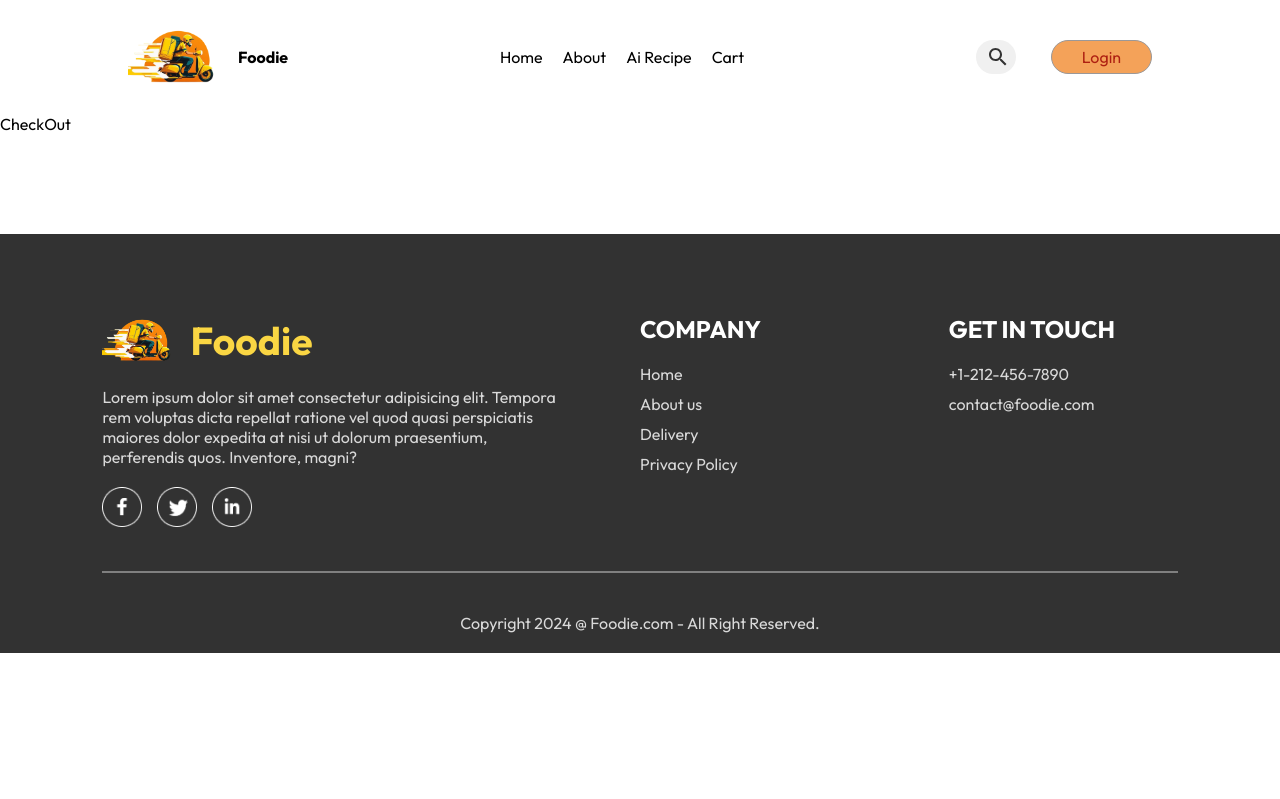
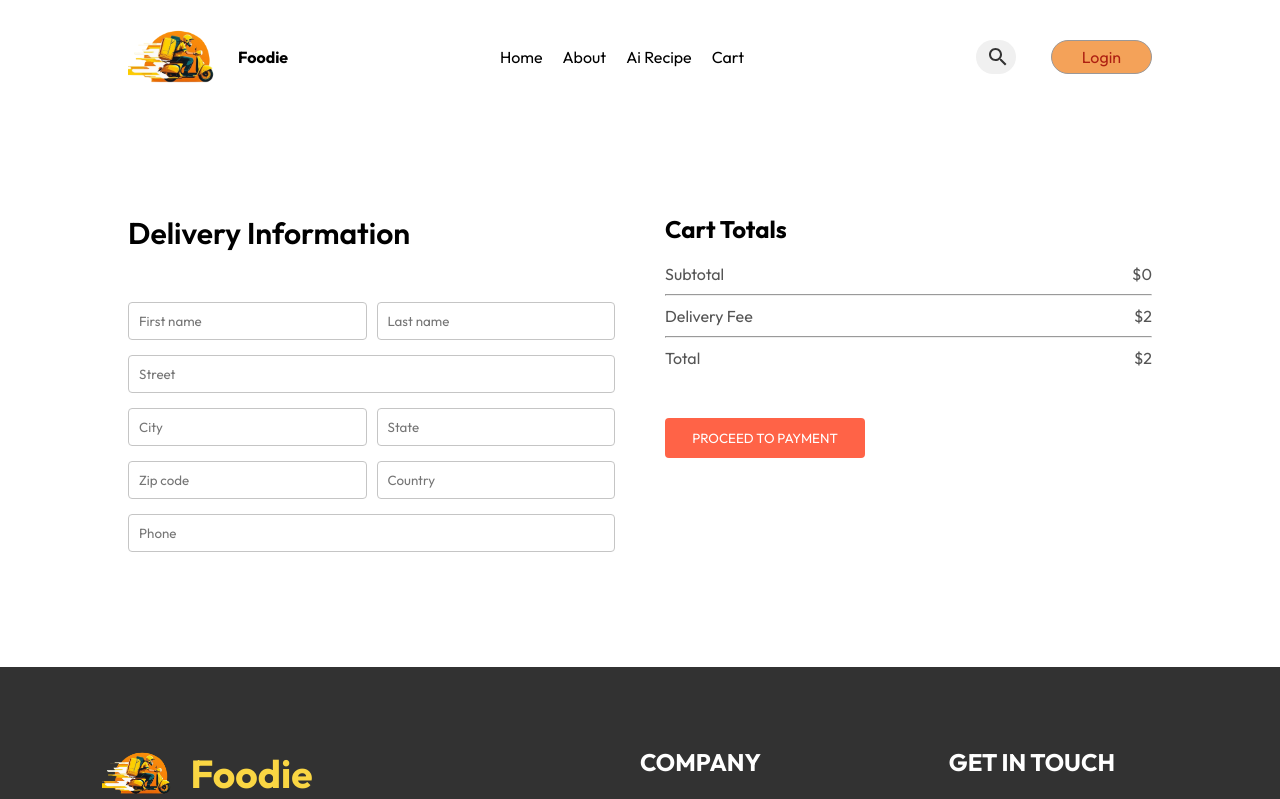
Before and after one commit to Ibrahim1249/React_Food_Delivery, a React (Vite) app: page /checkout in a window 1280 px wide. Shown: the top 799 px of the page. Built offline with nearby package versions, Linux system fonts and the light colour scheme; no server answers; a web font is replaced by a local one.

Commit message:
checkout page UI

```diff
--- a/package.json
+++ b/package.json
@@ -22,6 +22,7 @@
     "react": "^18.3.1",
     "react-dom": "^18.3.1",
     "react-hot-toast": "^2.4.1",
+    "react-razorpay": "^2.0.1",
     "react-redux": "^9.1.2",
     "react-router-dom": "^6.24.0",
     "react-toastify": "^10.0.5",
--- a/src/App.css
+++ b/src/App.css
@@ -667,6 +667,46 @@ a{
   cursor: pointer;
 }
 
+/* checkout page css detail */
+.place-order {
+  display: flex;
+  align-items: start;
+  justify-content: space-between;
+  gap: 50px;
+  width: 80%;
+  margin: auto;
+  margin-top: 100px;
+
+}
+.place-order-left {
+  width: 100%;
+  max-width: max(30%, 500px);
+}
+.place-order-left .title {
+  font-size: 30px;
+  font-weight: 600;
+  margin-bottom: 50px;
+}
+.place-order-left input {
+  margin-bottom: 15px;
+  width: 100%;
+  padding: 10px;
+  border: 1px solid #c5c5c5;
+  border-radius: 4px;
+  outline-color: tomato;
+}
+
+.place-order-left .multi-fields {
+  display: flex;
+  gap: 10px;
+}
+.place-order-right {
+  width: 100%;
+  max-width: max(40%, 500px);
+}
+.place-order .cart-total button {
+  margin-top: 30px;
+}
 
 
 /* navbar media query */
--- a/src/Pages/Cart/Cart.jsx
+++ b/src/Pages/Cart/Cart.jsx
@@ -12,13 +12,13 @@ import ExpandLessIcon from '@mui/icons-material/ExpandLess';
 import ExpandMoreIcon from '@mui/icons-material/ExpandMore';
 
 
-function Cart({setShowLogin}) {
+function Cart({setShowLogin, setAllAmount , allAmount}) {
   const dispatch = useDispatch();
   const navigate = useNavigate();
   const { cartItem } = useSelector((state) => {
     return state.cartReducer;
   });
-  const [allAmount, setAllAmount] = useState(0);
+
   const [promoCode, setPromoCode] = useState("");
   const {userName} = useSelector((state)=>{return state.authReducer})
   function calculateTotalAmount() {
--- a/src/Pages/CheckOut/CheckOut.jsx
+++ b/src/Pages/CheckOut/CheckOut.jsx
@@ -1,8 +1,53 @@
 
 
-function CheckOut() {
+function CheckOut({allAmount}) {
+  function handleSubmit(e){
+
+  }
   return (
-    <div>CheckOut</div>
+    <form className="place-order" onSubmit={handleSubmit}>
+    <div className="place-order-left">
+      <p className="title">Delivery Information</p>
+      <div className="multi-fields">
+        <input type="text" placeholder="First name" required />
+        <input type="text" placeholder="Last name" required />
+      </div>
+
+      <input type="text" placeholder="Street" required />
+      <div className="multi-fields">
+        <input type="text" placeholder="City" required />
+        <input type="text" placeholder="State" required />
+      </div>
+      <div className="multi-fields">
+        <input type="text" placeholder="Zip code" required />
+        <input type="text" placeholder="Country" required />
+      </div>
+      <input type="text" placeholder="Phone" required />
+    </div>
+    <div className="place-order-right">
+      <div className="cart-total">
+        <h2>Cart Totals</h2>
+        <div>
+          <div className="cart-total-details">
+            <p>Subtotal</p>
+            <p>${allAmount}</p>
+          </div>
+          <hr />
+          <div className="cart-total-details">
+            <p>Delivery Fee</p>
+            <p>${2}</p>
+          </div>
+          <hr />
+          <div className="cart-total-details">
+            <p>Total</p>
+            <p>${allAmount + 2}</p>
+          </div>
+        </div>
+
+        <button type="submit">PROCEED TO PAYMENT</button>
+      </div>
+    </div>
+  </form>
   )
 }
 
--- a/src/Routing/Routing.jsx
+++ b/src/Routing/Routing.jsx
@@ -12,7 +12,8 @@ import { Toaster } from "react-hot-toast";
 import CheckOut from "../Pages/CheckOut/CheckOut";
 
 function Routing() {
-    const [showLogin,setShowLogin] = useState(false)
+    const [showLogin,setShowLogin] = useState(false);
+    const [allAmount, setAllAmount] = useState(0);
   return (
     <>
       <BrowserRouter>
@@ -22,9 +23,9 @@ function Routing() {
         <Routes>
           <Route path="/" element={<Home />}></Route>
           <Route path="/about" element={<About />}></Route>
-          <Route path="/cart" element={<Cart setShowLogin={setShowLogin}/>}></Route>
+          <Route path="/cart" element={<Cart setShowLogin={setShowLogin} allAmount={allAmount} setAllAmount={setAllAmount}/>}></Route>
           <Route path="/aiRecipe" element={<AiRecipe />}></Route>
-          <Route path="/checkout" element={<CheckOut />}></Route>
+          <Route path="/checkout" element={<CheckOut allAmount={allAmount}/>}></Route>
         </Routes>
         <Footer/>
       </BrowserRouter>
--- a/src/Slices/cart.js
+++ b/src/Slices/cart.js
@@ -1,12 +1,14 @@
 
 
 import { createSlice } from "@reduxjs/toolkit";
+
+
 
 const cartSlice = createSlice({
     name:"cart",
     initialState:{
       cartItem:{},
-      cartCount:0
+      cartCount:0,
     },
     reducers:{
       handleAddCart:(state,action)=>{
@@ -26,8 +28,10 @@ const cartSlice = createSlice({
         }
     },
     handleRemoveItemFromCart:(state,action)=>{
+       state.cartCount = state.cartCount - state.cartItem[action.payload]
        delete state.cartItem[action.payload]
-    }
+    },
+
     }
 
 })
```
Also changed, not shown: 1 other file (tests, documents, lock files or other folders).
